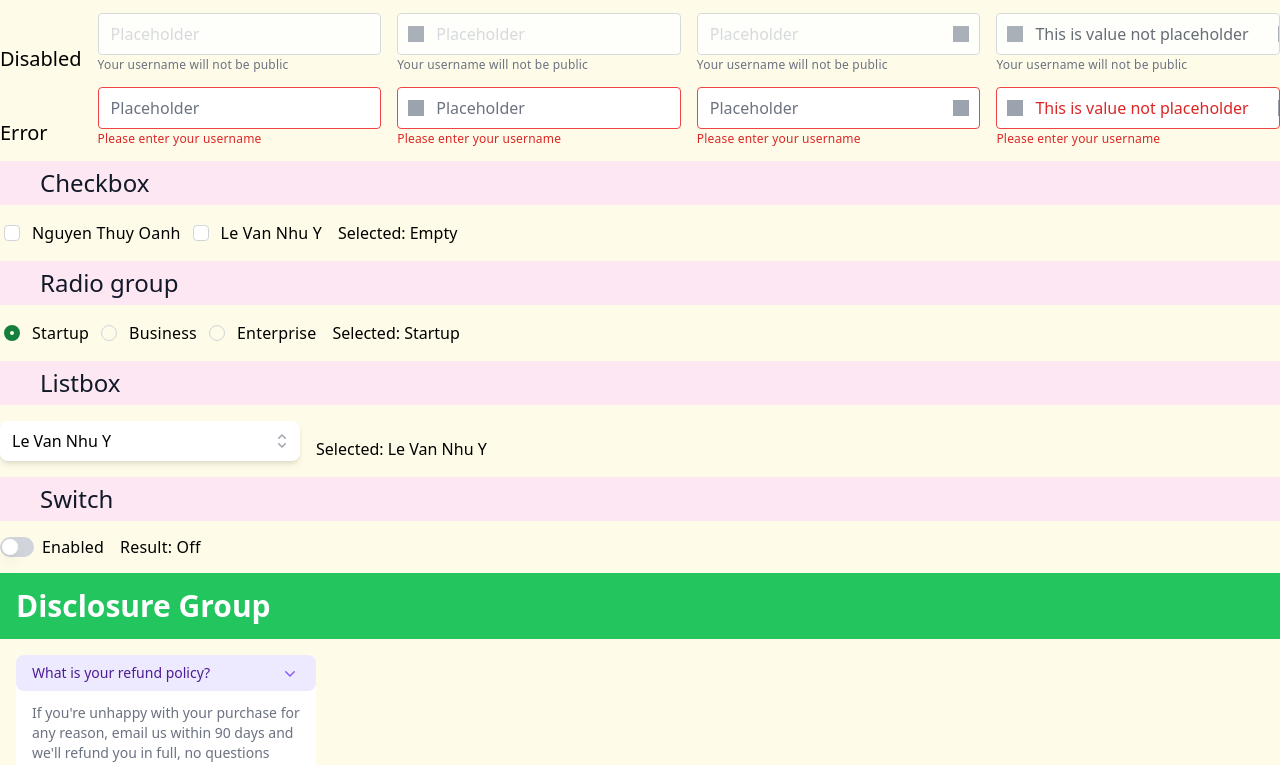
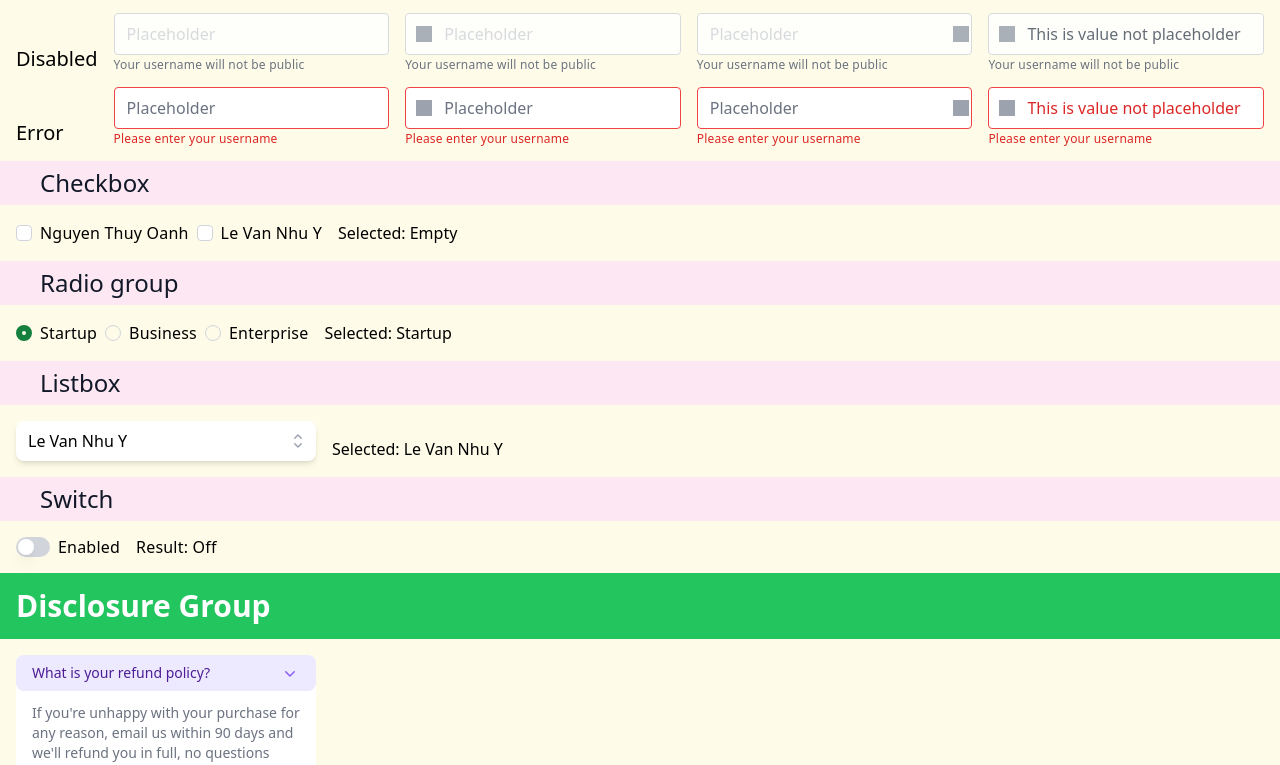
Before and after one commit to duongacy/vue-coachs, a Vue app: page /common in a window 1280 px wide. Shown: the part 1329-2094 px from the top of the page. Built offline with nearby package versions, Linux system fonts and the light colour scheme.

Commit message:
Fix color

```diff
--- a/src/components/common/BaseCheckboxGroup.vue
+++ b/src/components/common/BaseCheckboxGroup.vue
@@ -5,7 +5,7 @@
       v-for="option in props.options"
       :key="option.value"
     >
-      <div class="w-6 h-6 grid place-items-center">
+      <div class="h-6 grid items-center flex-shrink-0">
         <input
           v-model="propsModel"
           :value="option.value"
--- a/src/components/common/BaseCombobox.vue
+++ b/src/components/common/BaseCombobox.vue
@@ -44,16 +44,13 @@
                   'text-neutral-900': !active
                 }"
               >
-                <span
-                  class="block truncate"
-                  :class="{ 'font-medium': selected, 'font-normal': !selected }"
-                >
+                <span class="block truncate ont-normal" :class="{ 'font-medium': selected }">
                   {{ person.name }}
                 </span>
                 <span
                   v-if="selected"
-                  class="absolute inset-y-0 left-0 flex items-center pl-3"
-                  :class="{ 'text-white': active, 'text-teal-600': !active }"
+                  class="absolute inset-y-0 left-0 flex items-center pl-3 text-teal-600'"
+                  :class="{ 'text-white': active }"
                 >
                   <CheckIcon class="h-5 w-5" aria-hidden="true" />
                 </span>
--- a/src/components/common/BaseListbox.vue
+++ b/src/components/common/BaseListbox.vue
@@ -2,7 +2,7 @@
   <Listbox v-model="selectedValue" as="div" :class="cn('min-w-[200px] relative z-50', props.class)">
     <div>
       <ListboxButton
-        class="relative w-full cursor-default rounded-lg bg-white py-2 pl-3 pr-10 text-left shadow-md focus:outline-none focus-visible:border-primary-500 focus-visible:ring-2 focus-visible:ring-white/75 focus-visible:ring-offset-2 focus-visible:ring-offset-orange-300"
+        class="relative w-full cursor-default rounded-lg bg-white py-2 pl-3 pr-10 text-left shadow-md focus:outline-none focus-visible:border-success-700 focus-visible:ring-2 focus-visible:ring-white/75 focus-visible:ring-offset-2 focus-visible:ring-offset-success-700"
       >
         <span class="block truncate">{{ selectedName }}</span>
         <span class="pointer-events-none absolute inset-y-0 right-0 flex items-center pr-2">
@@ -27,7 +27,7 @@
             <li
               :class="
                 cn('relative cursor-default select-none py-2 pl-10 pr-4 text-neutral-900', {
-                  'bg-amber-100 text-amber-900': active
+                  'bg-success-100 text-success-900': active
                 })
               "
             >
@@ -36,7 +36,7 @@
               }}</span>
               <span
                 v-if="selected"
-                class="absolute inset-y-0 left-0 flex items-center pl-3 text-amber-600"
+                class="absolute inset-y-0 left-0 flex items-center pl-3 text-success-600"
               >
                 <CheckIcon class="h-5 w-5" aria-hidden="true" />
               </span>
--- a/src/components/common/BaseRadioGroup.vue
+++ b/src/components/common/BaseRadioGroup.vue
@@ -5,14 +5,14 @@
       :value="option.value"
       v-for="option in props.options"
       :key="option.value"
-      class="cursor-pointer flex gap-2 items-start"
+      class="cursor-pointer flex gap-2 items-start select-none"
     >
-      <div class="w-6 h-6 grid place-items-center">
+      <div class="h-6 grid items-center flex-shrink-0">
         <div
           :class="
             cn('h-4 w-4 rounded-full border border-neutral-300', {
-              ' border-success-700 border-[6px]': checked,
-              ' ring-[2px] ring-offset-2 ring-success-700 border-success-700': active
+              'border-success-700 border-[6px]': checked,
+              'ring-[2px] ring-offset-[1px] ring-success-700 border-success-700': active
             })
           "
         ></div>
--- a/src/components/common/BaseSwitch.vue
+++ b/src/components/common/BaseSwitch.vue
@@ -4,7 +4,7 @@
       v-model="enabled"
       :class="
         cn(
-          'relative bg-neutral-300 inline-flex h-[20px] w-[34px] shrink-0 cursor-pointer rounded-full border-2 border-transparent transition-colors duration-200 ease-in-out focus:outline-none focus-visible:ring-2 focus-visible:ring-white/75',
+          'relative bg-neutral-300 inline-flex h-[20px] w-[34px] shrink-0 cursor-pointer rounded-full border-2 border-transparent transition-colors duration-200 ease-in-out focus-visible:ring-2 ring-offset-[1px] focus-visible:ring-success-700 focus-visible:outline-none focus:ring-2 focus:ring-success-700 focus:outline-none',
           { 'bg-success-700': enabled },
           props.class
         )
--- a/src/pages/common/sections/form-section/CheckboxSection.vue
+++ b/src/pages/common/sections/form-section/CheckboxSection.vue
@@ -3,7 +3,7 @@
     <base-typography size="heading5" weight="medium" class="bg-pink-100 py-2 px-10 text-neutral-900 "
       >Checkbox</base-typography
     >
-    <div class="grid grid-cols-[auto_1fr] gap-4 items-end py-4 bg-warning-50">
+    <div class="grid grid-cols-[auto_1fr] gap-4 items-end p-4 bg-warning-50">
       <BaseCheckboxGroup
         :options="options"
         v-model="selectedValues"
--- a/src/pages/common/sections/form-section/InputSection.vue
+++ b/src/pages/common/sections/form-section/InputSection.vue
@@ -3,7 +3,7 @@
     <base-typography size="heading5" weight="medium" class="bg-pink-100 py-2 px-10 text-neutral-900 "
       >Input</base-typography
     >
-    <div class="grid grid-cols-[auto_1fr] gap-4 items-end py-4 bg-warning-50">
+    <div class="grid grid-cols-[auto_1fr] gap-4 items-end p-4 bg-warning-50">
       <div></div>
       <div class="grid grid-cols-4 gap-4">
         <base-typography size="heading6" weight="regular">No icon</base-typography>
--- a/src/pages/common/sections/form-section/ListboxSection.vue
+++ b/src/pages/common/sections/form-section/ListboxSection.vue
@@ -3,7 +3,7 @@
     <base-typography size="heading5" weight="medium" class="bg-pink-100 py-2 px-10 text-neutral-900"
       >Listbox</base-typography
     >
-    <div class="grid grid-cols-[auto_1fr] gap-4 items-end py-4 bg-warning-50">
+    <div class="grid grid-cols-[auto_1fr] gap-4 items-end p-4 bg-warning-50">
       <base-listbox :options="options" class="min-w-[300px]" v-model="selectedValue"></base-listbox>
       Selected: {{ selectedName }}
     </div>
--- a/src/pages/common/sections/form-section/RadioGroupSection.vue
+++ b/src/pages/common/sections/form-section/RadioGroupSection.vue
@@ -1,9 +1,9 @@
 <template>
   <div>
-    <base-typography size="heading5" weight="medium" class="bg-pink-100 py-2 px-10 text-neutral-900 "
+    <base-typography size="heading5" weight="medium" class="bg-pink-100 py-2 px-10 text-neutral-900"
       >Radio group</base-typography
     >
-    <div class="grid grid-cols-[auto_1fr] gap-4 items-end py-4 bg-warning-50">
+    <div class="grid grid-cols-[auto_1fr] gap-4 items-end p-4 bg-warning-50">
       <base-radio-group
         :options="options"
         v-model="selectedValue"
--- a/src/pages/common/sections/form-section/SwitchSection.vue
+++ b/src/pages/common/sections/form-section/SwitchSection.vue
@@ -3,7 +3,7 @@
     <base-typography size="heading5" weight="medium" class="bg-pink-100 py-2 px-10 text-neutral-900 "
       >Switch</base-typography
     >
-    <div class="py-4 grid grid-cols-[auto_1fr] gap-4 bg-warning-50">
+    <div class="p-4 grid grid-cols-[auto_1fr] gap-4 bg-warning-50">
       <base-switch v-model="enabled" label="Enabled"></base-switch>
       <base-typography weight="medium">Result: {{ enabled ? 'On' : 'Off' }}</base-typography>
     </div>
```
